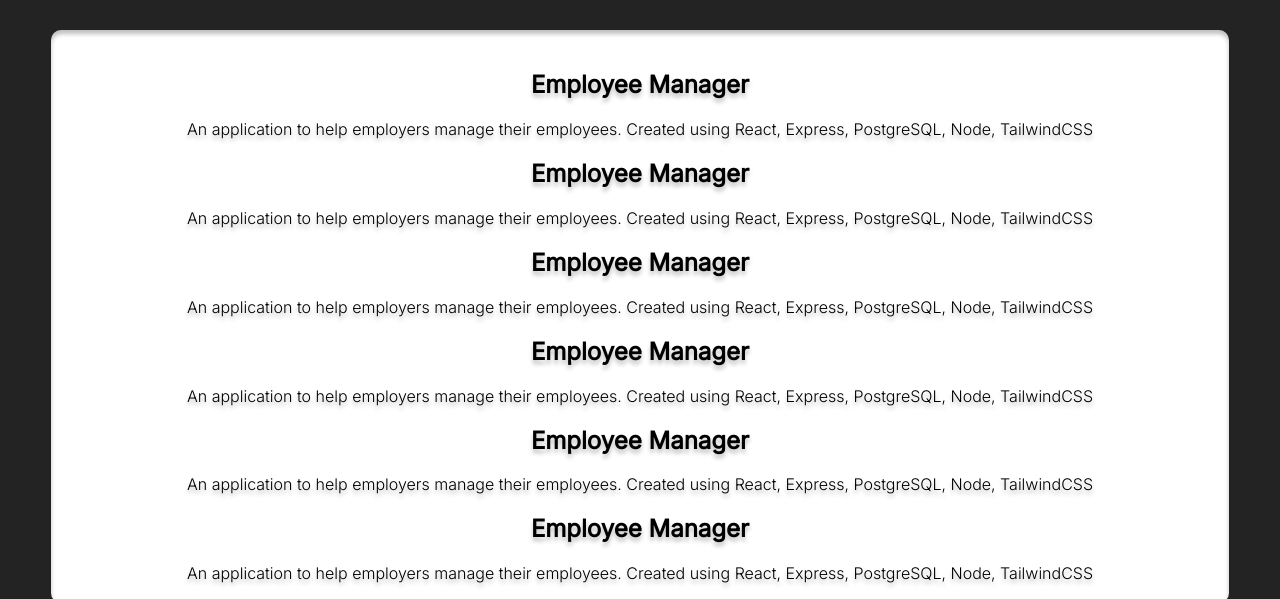
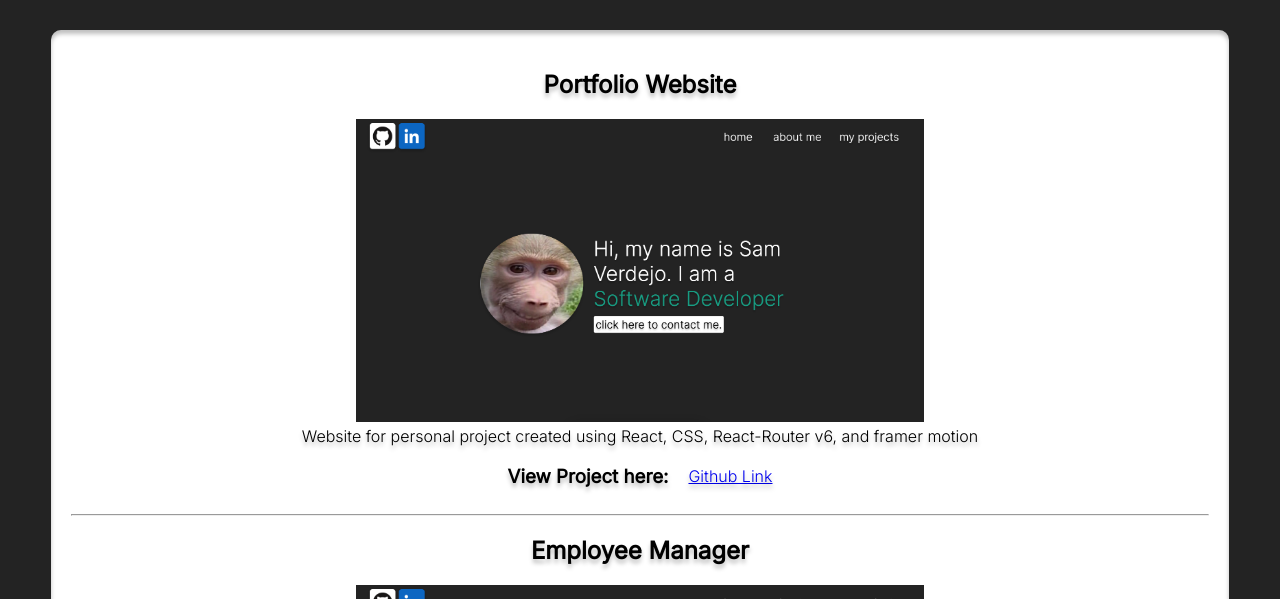
Before and after one commit to sjverdejo/Portfolio, a React (Create React App) app: page /projects in a window 1280 px wide. Shown: the part 353-952 px from the top of the page. Built offline with nearby package versions, Linux system fonts and the light colour scheme.

Commit message:
updated projects

```diff
--- a/src/assets/styles/Container.css
+++ b/src/assets/styles/Container.css
@@ -10,7 +10,7 @@
 }
 
 .page_Container {
-    animation: fadeIn 0.5s ease;
+    animation: fadeIn 2s ease;
 }
 
 @keyframes fadeIn {
--- a/src/assets/styles/Header.css
+++ b/src/assets/styles/Header.css
@@ -5,8 +5,9 @@
     column-gap: 30px;
     align-items: center;
     padding: 8%;
-    padding-top: 15%;
+    padding-top: 20%;
 }
+
 
 .subheaderDiv {
     text-align: center;
@@ -77,3 +78,33 @@
   90% {color: #bdc3c7 }
   95% {color: #7f8c8d }
 }
+/*
+@media screen and (max-width: 600px) {
+    .headerDiv {
+        /* text-align: center;
+        display: block;
+        width: 80%;
+        margin-top: 5vh;
+        display: flex;
+        column-gap: 30px;
+        align-items: center;
+        padding: 8%;
+        padding-top: 30vh;
+    }
+
+    .headerText {
+        font-size: 15px;
+    }
+
+    .headerImg {
+        width: 20vh;
+    }
+
+    .colorText {
+        font-size:15px;
+    }
+
+    .text .textLink {
+        font-size: 10px;
+    }
+} */
--- a/src/assets/styles/NavBar.css
+++ b/src/assets/styles/NavBar.css
@@ -9,6 +9,7 @@
     background-color: #232323;
     top: 0;
     padding-top: 20px;
+    z-index: 1;
 }
 
 .top_left {
@@ -31,7 +32,7 @@
 }
 
 .dropdownContent .textLink {
-    /* float: none; */
+    float: none;
     color: white;
     display: block;
     font-size: 20px;
--- a/src/assets/styles/ProjectContent.css
+++ b/src/assets/styles/ProjectContent.css
@@ -1,3 +1,14 @@
 .project {
     text-align: center;
 }
+
+.img {
+    width: 50%;
+}
+
+.gitLink {
+    display: flex;
+    align-items: center;
+    justify-content: center;
+    column-gap:20px;
+}
--- a/src/components/ProjectContent.js
+++ b/src/components/ProjectContent.js
@@ -1,11 +1,19 @@
 import '../assets/styles/ProjectContent.css'
 
-function ProjectContent({title, description, images}) {
+function ProjectContent({title, description, images, ghLink}) {
+    // const imgTag = images.map((i) => (<img className='image' src={i} />))
+
+
     return (
         <div className='project'>
             <h2>{title}</h2>
-            {/* Add photo gallery of projects */}
+            {/* Add photo gallery of projects use map*/}
+            <img className='img' src={images} alt={title}/>
             <p>{description}</p>
+            <div className='gitLink'>
+                <h3>View Project here: </h3>
+                <a href={ghLink} target='_blank'> Github Link</a>
+            </div>
         </div>
     )
 }
--- a/src/routes/About.js
+++ b/src/routes/About.js
@@ -7,6 +7,9 @@
         <div className='page_Container'>
             <Header text={'about me'} isMainHeader={false} size={200}/>
             <div className='Container'>
+                <h1>Me</h1>
+                My name is Sam, I am a student at Sheridan College. Currently in second year of the Software Development and Network Engineering program.
+                <hr />
                 <h2>School</h2>
                 <AboutContent
                     text='Software Development and Network Engineering, Sheridan College, Oakville'
--- a/src/routes/Projects.js
+++ b/src/routes/Projects.js
@@ -1,6 +1,7 @@
 import '../assets/styles/Container.css'
 import Header from '../components/Header'
 import ProjectContent from '../components/ProjectContent'
+import img from '../assets/images/projects/portfolio.png'
 
 function Projects() {
     return (
@@ -9,38 +10,18 @@
             <div className='Container'>
                 <div className='ems_proj'>
                     <ProjectContent
-                        title='Employee Manager'
-                        description='An application to help employers manage their employees. Created using React, Express, PostgreSQL, Node, TailwindCSS'
+                        title='Portfolio Website'
+                        images={img}
+                        description='Website for personal project created using React, CSS, React-Router v6, and framer motion'
+                        ghLink='https://github.com/sjverdejo/Portfolio'
                     />
-                </div>
-                <div className='ems_proj'>
+                    <hr />
+
                     <ProjectContent
                         title='Employee Manager'
+                        images={img}
                         description='An application to help employers manage their employees. Created using React, Express, PostgreSQL, Node, TailwindCSS'
-                    />
-                </div>
-                <div className='ems_proj'>
-                    <ProjectContent
-                        title='Employee Manager'
-                        description='An application to help employers manage their employees. Created using React, Express, PostgreSQL, Node, TailwindCSS'
-                    />
-                </div>
-                <div className='ems_proj'>
-                    <ProjectContent
-                        title='Employee Manager'
-                        description='An application to help employers manage their employees. Created using React, Express, PostgreSQL, Node, TailwindCSS'
-                    />
-                </div>
-                <div className='ems_proj'>
-                    <ProjectContent
-                        title='Employee Manager'
-                        description='An application to help employers manage their employees. Created using React, Express, PostgreSQL, Node, TailwindCSS'
-                    />
-                </div>
-                <div id='ems_proj1'>
-                    <ProjectContent
-                        title='Employee Manager'
-                        description='An application to help employers manage their employees. Created using React, Express, PostgreSQL, Node, TailwindCSS'
+                        ghLink='https://github.com/sjverdejo/Employee-Management-System'
                     />
                 </div>
             </div>
```
Also changed, not shown: src/assets/images/projects/portfolio.png (added).
